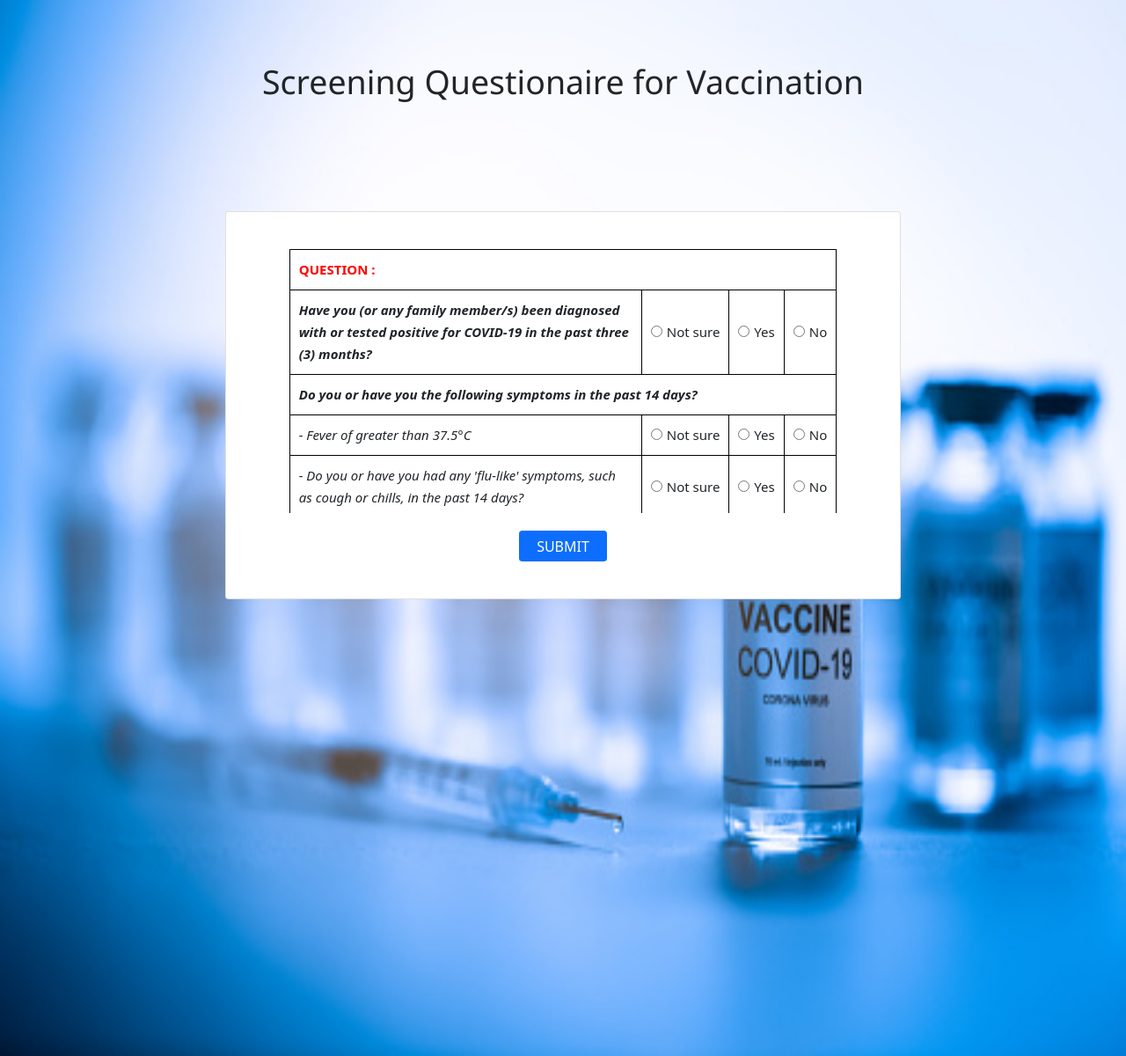
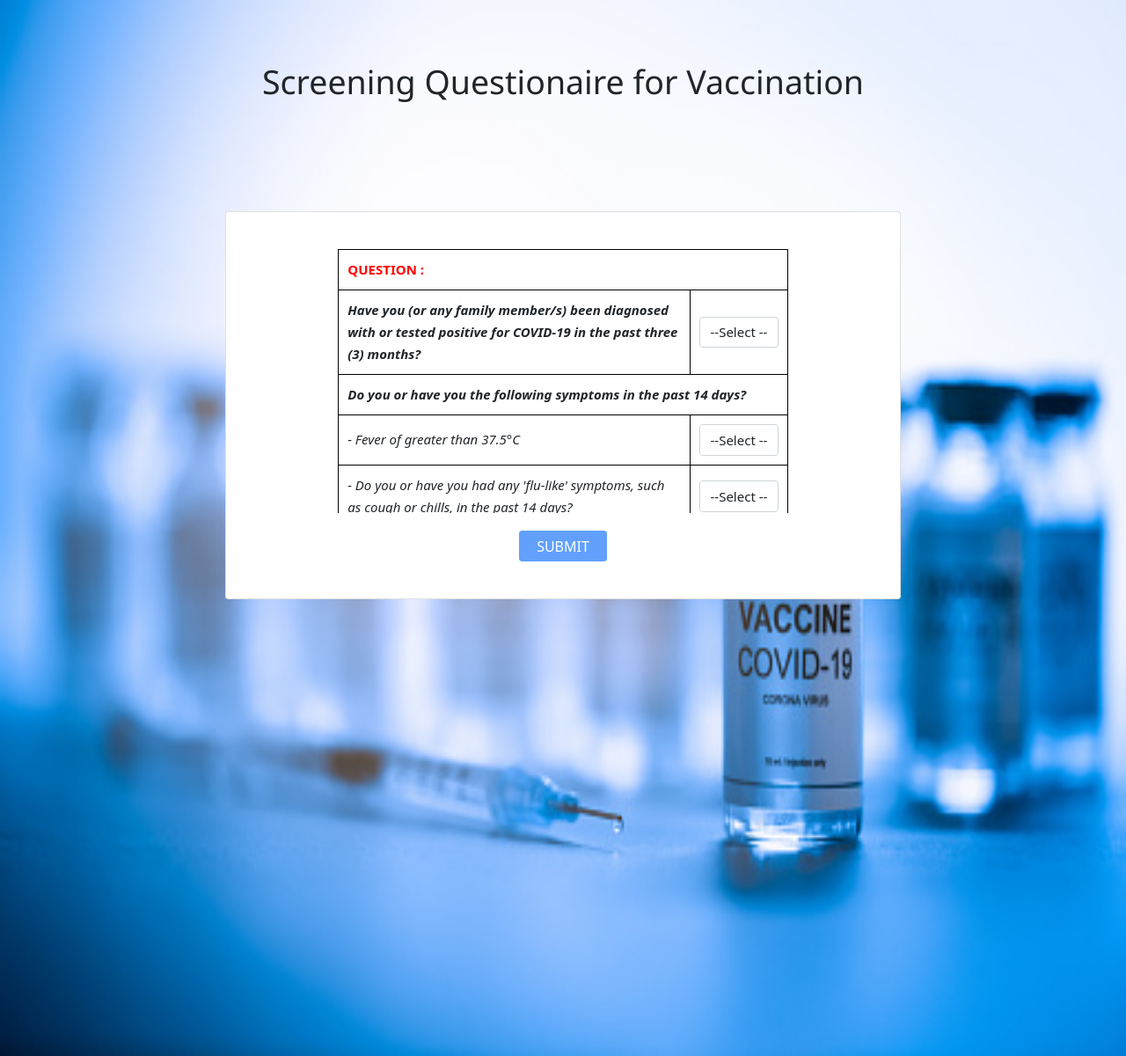
Before and after one commit to Whllrdtrrn/Myproject, a Django app: page /server-form-page/ in a window 1280 px wide. Shown: the whole page at 88% size. Run offline with Django 4.2, Linux system fonts and the light colour scheme; parts of the project's set-up code (start-up, migrations or seed data) failed here and were passed over.

Commit message:
initial commit

```diff
--- a/vaccimo/templates/serverform.html
+++ b/vaccimo/templates/serverform.html
@@ -70,6 +70,7 @@ margin-bottom: 30px;
 </head>
 <body>
   <img id="bg-main" src="{% static 'images/login.jpg' %}" alt="Cover Image" style="position: absolute; height: 100%; width: 100%;" />
+
   <div class="container-body">
     <div class="text">    <h1>Screening Questionaire for Vaccination</h1></div>
 
@@ -82,150 +83,240 @@ margin-bottom: 30px;
   </tr>
   <tr>
     <td width="400"height="60"><b><i>Have you (or any family member/s) been diagnosed with or tested positive for COVID-19 in the past three (3) months?&nbsp;</i></b></td>
-    <td width="auto"><input type="radio"id="notsure"name="number1">Not sure</td>
-    <td width="auto"><input type="radio"id="yes"name="number1">Yes</td>
-    <td width="auto"><input type="radio"id="no"name="number1">No</td>
+    <td width="auto">  <select name="Q1" class="form-control" id="txt_check_1_input1" >
+      <option selected disabled>--Select --</option>
+      <option>Not sure</option>
+      <option>Yes</option>
+      <option>No</option>
+      </select>
+     </td>
   </tr>
   <tr>
     <td colspan="4"height="40"><b><i>Do you or have you the following symptoms in the past 14 days?</i></b></td>
   </tr>
   <tr>
     <td><i>- Fever of greater than 37.5°C</i></td>
-    <td width="auto"><input type="radio"id="notsure"name="number2">Not sure</td>
-    <td width="auto"><input type="radio"id="yes"name="number2">Yes</td>
-    <td width="auto"><input type="radio"id="no"name="number2">No</td>
+    <td width="auto">  <select name="Q1" class="form-control" id="txt_check_1_input1" >
+      <option selected disabled>--Select --</option>
+      <option>Not sure</option>
+      <option>Yes</option>
+      <option>No</option>
+      </select>
+     </td>
   </tr>
   <tr>
     <td><i>- Do you or have you had any 'flu-like' symptoms, such as cough or chills, in the past 14 days?</i></td>
-    <td width="auto"><input type="radio"id="notsure"name="number3">Not sure</td>
-    <td width="auto"><input type="radio"id="yes"name="number3">Yes</td>
-    <td width="auto"><input type="radio"id="no"name="number3">No</td>
+    <td width="auto">  <select name="Q2" class="form-control" id="txt_check_1_input1" >
+      <option selected disabled>--Select --</option>
+      <option>Not sure</option>
+      <option>Yes</option>
+      <option>No</option>
+      </select>
+     </td>
   </tr>
   <tr>
     <td><i>- Do you experience shortness of breath or breathing difficulty?</i></td>
-    <td width="auto"><input type="radio"id="notsure"name="number4">Not sure</td>
-    <td width="auto"><input type="radio"id="yes"name="number4">Yes</td>
-    <td width="auto"><input type="radio"id="no"name="number4">No</td>
+    <td width="auto">  <select name="Q3" class="form-control" id="txt_check_1_input1" >
+      <option selected disabled>--Select --</option>
+      <option>Not sure</option>
+      <option>Yes</option>
+      <option>No</option>
+      </select>
+     </td>
   </tr>
   <tr>
     <td><i>- Do you have any difficulties with your sense of taste or smell at present?</i></td>
-    <td width="auto"><input type="radio"id="notsure"name="number5">Not sure</td>
-    <td width="auto"><input type="radio"id="yes"name="number5">Yes</td>
-    <td width="auto"><input type="radio"id="no"name="number5">No</td>
+    <td width="auto">  <select name="Q4" class="form-control" id="txt_check_1_input1" >
+      <option selected disabled>--Select --</option>
+      <option>Not sure</option>
+      <option>Yes</option>
+      <option>No</option>
+      </select>
+     </td>
   </tr>
   <tr>
     <td><i>- Headache, muscle or body ache</i></td>
-    <td width="auto"><input type="radio"id="notsure"name="number6">Not sure</td>
-    <td width="auto"><input type="radio"id="yes"name="number6">Yes</td>
-    <td width="auto"><input type="radio"id="no"name="number6">No</td>
+    <td width="auto">  <select name="Q5" class="form-control" id="txt_check_1_input1" >
+      <option selected disabled>--Select --</option>
+      <option>Not sure</option>
+      <option>Yes</option>
+      <option>No</option>
+      </select>
+     </td>
   </tr>
   <tr>
     <td><i>- Weakness or fatigue</i></td>
-    <td width="auto"><input type="radio"id="notsure"name="number7">Not sure</td>
-    <td width="auto"><input type="radio"id="yes"name="number7">Yes</td>
-    <td width="auto"><input type="radio"id="no"name="number7">No</td>
-  </tr>
+    <td width="auto">  <select name="Q6" class="form-control" id="txt_check_1_input1" >
+      <option selected disabled>--Select --</option>
+      <option>Not sure</option>
+      <option>Yes</option>
+      <option>No</option>
+      </select>
+     </td>
   <tr>
     <td><i>- Are you experiencing diarrhea?</i></td>
-    <td width="auto"><input type="radio"id="notsure"name="number8">Not sure</td>
-    <td width="auto"><input type="radio"id="yes"name="number8">Yes</td>
-    <td width="auto"><input type="radio"id="no"name="number8">No</td>
+    <td width="auto">  <select name="Q7" class="form-control" id="txt_check_1_input1" >
+      <option selected disabled>--Select --</option>
+      <option>Not sure</option>
+      <option>Yes</option>
+      <option>No</option>
+      </select>
+     </td>
   </tr>
   <tr>
     <td width="400"height="40"><b><i>Do you have any allergy to food, antibiotics, or any medicine?&nbsp;</i></b></td>
-    <td width="auto"><input type="radio"id="notsure"name="number9">Not sure</td>
-    <td width="auto"><input type="radio"id="yes"name="number9">Yes</td>
-    <td width="auto"><input type="radio"id="no"name="number9">No</td>
+    <td width="auto">  <select name="Q8" class="form-control" id="txt_check_1_input1" >
+      <option selected disabled>--Select --</option>
+      <option>Not sure</option>
+      <option>Yes</option>
+      <option>No</option>
+      </select>
+     </td>
   </tr>
   <tr>
     <td width="400"height="40"><b><i>Have you ever had a severe reaction to vaccines in the past?&nbsp;</i></b></td>
-    <td width="auto"><input type="radio"id="notsure"name="number10">Not sure</td>
-    <td width="auto"><input type="radio"id="yes"name="number10">Yes</td>
-    <td width="auto"><input type="radio"id="no"name="number10">No</td>
+    <td width="auto">  <select name="Q9" class="form-control" id="txt_check_1_input1" >
+      <option selected disabled>--Select --</option>
+      <option>Not sure</option>
+      <option>Yes</option>
+      <option>No</option>
+      </select>
+     </td>
   </tr>
   <tr>
     <td width="400"height="40"><b><i>Have you received any vaccine in the last 14 days?&nbsp;</i></b></td>
-    <td width="auto"><input type="radio"id="notsure"name="number11">Not sure</td>
-    <td width="auto"><input type="radio"id="yes"name="number11">Yes</td>
-    <td width="auto"><input type="radio"id="no"name="number11">No</td>
+    <td width="auto">  <select name="Q10" class="form-control" id="txt_check_1_input1" >
+      <option selected disabled>--Select --</option>
+      <option>Not sure</option>
+      <option>Yes</option>
+      <option>No</option>
+      </select>
+     </td>
   </tr>
   <tr>
     <td colspan="4"height="40"><b><i>For women :</i></b></td>
   </tr>
    <tr>
     <td><i>- Are you pregnant</i></td>
-    <td width="auto"><input type="radio"id="notsure"name="number12">Not sure</td>
-    <td width="auto"><input type="radio"id="yes"name="number12">Yes</td>
-    <td width="auto"><input type="radio"id="no"name="number12">No</td>
+    <td width="auto">  <select name="Q11" class="form-control" id="txt_check_1_input1" >
+      <option selected disabled>--Select --</option>
+      <option>Not sure</option>
+      <option>Yes</option>
+      <option>No</option>
+      </select>
+     </td>
   </tr>
    <tr>
     <td><i>- For women who are pregnant, are you in your 1st trimester (1 to 3 months) of pregnancy?</i></td>
-    <td width="auto"><input type="radio"id="notsure"name="number12">Not sure</td>
-    <td width="auto"><input type="radio"id="yes"name="number12">Yes</td>
-    <td width="auto"><input type="radio"id="no"name="number12">No</td>
+    <td width="auto">  <select name="Q12" class="form-control" id="txt_check_1_input1" >
+      <option selected disabled>--Select --</option>
+      <option>Not sure</option>
+      <option>Yes</option>
+      <option>No</option>
+      </select>
+     </td>
   </tr>
    <tr>
     <td><i>- Plans to get pregnant in the next 6 months?</i></td>
-    <td width="auto"><input type="radio"id="notsure"name="number12">Not sure</td>
-    <td width="auto"><input type="radio"id="yes"name="number12">Yes</td>
-    <td width="auto"><input type="radio"id="no"name="number12">No</td>
+    <td width="auto">  <select name="Q13" class="form-control" id="txt_check_1_input1" >
+      <option selected disabled>--Select --</option>
+      <option>Not sure</option>
+      <option>Yes</option>
+      <option>No</option>
+      </select>
+     </td>
   </tr>
   <tr>
     <td width="400"height="40"><b><i>Do you have a bleeding disorder or are you taking a blood thinner? (Example of Bleeding disorder: Hemophilia, Thalassemia) (Example of blood thinning medications: Aspirin, Clopidogrel, Warfarin, Cilostazol)&nbsp;</i></b></td>
-    <td width="auto"><input type="radio"id="notsure"name="number13">Not sure</td>
-    <td width="auto"><input type="radio"id="yes"name="number13">Yes</td>
-    <td width="auto"><input type="radio"id="no"name="number13">No</td>
+    <td width="auto">  <select name="Q14" class="form-control" id="txt_check_1_input1" >
+      <option selected disabled>--Select --</option>
+      <option>Not sure</option>
+      <option>Yes</option>
+      <option>No</option>
+      </select>
+     </td>
   </tr>
   <tr>
     <td colspan="4"height="40"><b><i>Do you have any of the following illness/disease?</i></b></td>
   </tr>
   <tr>
     <td><i>- Autoimmune disease</i></td>
-    <td width="auto"><input type="radio"id="notsure"name="number14">Not sure</td>
-    <td width="auto"><input type="radio"id="yes"name="number14">Yes</td>
-    <td width="auto"><input type="radio"id="no"name="number14">No</td>
+    <td width="auto">  <select name="Q15" class="form-control" id="txt_check_1_input1" >
+      <option selected disabled>--Select --</option>
+      <option>Not sure</option>
+      <option>Yes</option>
+      <option>No</option>
+      </select>
+     </td>
   </tr>
   <tr>
     <td><i>- HIV Diagnosis</i></td>
-    <td width="auto"><input type="radio"id="notsure"name="number15">Not sure</td>
-    <td width="auto"><input type="radio"id="yes"name="number15">Yes</td>
-    <td width="auto"><input type="radio"id="no"name="number15">No</td>
+    <td width="auto">  <select name="Q16" class="form-control" id="txt_check_1_input1" >
+      <option selected disabled>--Select --</option>
+      <option>Not sure</option>
+      <option>Yes</option>
+      <option>No</option>
+      </select>
+     </td>
   </tr>
   <tr>
     <td><i>- Cancer/Malignancy</i></td>
-    <td width="auto"><input type="radio"id="notsure"name="number16">Not sure</td>
-    <td width="auto"><input type="radio"id="yes"name="number16">Yes</td>
-    <td width="auto"><input type="radio"id="no"name="number16">No</td>
-  </tr>
+    <td width="auto">  <select name="Q17" class="form-control" id="txt_check_1_input1" >
+      <option selected disabled>--Select --</option>
+      <option>Not sure</option>
+      <option>Yes</option>
+      <option>No</option>
+      </select>
+     </td>
   <tr>
     <td><i>- Transplant Patient</i></td>
-    <td width="auto"><input type="radio"id="notsure"name="number17">Not sure</td>
-    <td width="auto"><input type="radio"id="yes"name="number17">Yes</td>
-    <td width="auto"><input type="radio"id="no"name="number18">No</td>
+    <td width="auto">  <select name="Q18" class="form-control" id="txt_check_1_input1" >
+      <option selected disabled>--Select --</option>
+      <option>Not sure</option>
+      <option>Yes</option>
+      <option>No</option>
+      </select>
+     </td>
   </tr>
   <tr>
     <td><i>- Under steroid treatment</i></td>
-    <td width="auto"><input type="radio"id="notsure"name="number19">Not sure</td>
-    <td width="auto"><input type="radio"id="yes"name="number20">Yes</td>
-    <td width="auto"><input type="radio"id="no"name="number21">No</td>
+    <td width="auto">  <select name="Q19" class="form-control" id="txt_check_1_input1" >
+      <option selected disabled>--Select --</option>
+      <option>Not sure</option>
+      <option>Yes</option>
+      <option>No</option>
+      </select>
+     </td>
   </tr>
   <tr>
     <td><i>- Bed ridden, terminal illness, less than 6mos prognosis</i></td>
-    <td width="auto"><input type="radio"id="notsure"name="number22">Not sure</td>
-    <td width="auto"><input type="radio"id="yes"name="number22">Yes</td>
-    <td width="auto"><input type="radio"id="no"name="number22">No</td>
+    <td width="auto">  <select name="Q20" class="form-control" id="txt_check_1_input1" >
+      <option selected disabled>--Select --</option>
+      <option>Not sure</option>
+      <option>Yes</option>
+      <option>No</option>
+      </select>
+     </td>
   </tr>
   <tr>
     <td width="400"height="40"><b><i>Are you bedridden?&nbsp;</i></b></td>
-    <td width="auto"><input type="radio"id="notsure"name="number23">Not sure</td>
-    <td width="auto"><input type="radio"id="yes"name="number23">Yes</td>
-    <td width="auto"><input type="radio"id="no"name="number23">No</td>
+    <td width="auto">  <select name="Q21" class="form-control" id="txt_check_1_input1" >
+      <option selected disabled>--Select --</option>
+      <option>Not sure</option>
+      <option>Yes</option>
+      <option>No</option>
+      </select>
+     </td>
   </tr>
   <tr>
     <td width="400"height="40"><b><i>Are you wheelchair bound?&nbsp;</i></b></td>
-    <td width="auto"><input type="radio"id="notsure"name="number24">Not sure</td>
-    <td width="auto"><input type="radio"id="yes"name="number24">Yes</td>
-    <td width="auto"><input type="radio"id="no"name="number24">No</td>
+    <td width="auto">  <select name="Q22" class="form-control" id="txt_check_1_input1" >
+      <option selected disabled>--Select --</option>
+      <option>Not sure</option>
+      <option>Yes</option>
+      <option>No</option>
+      </select>
+     </td>
   </tr>
 </table>
 <p style="color:red;text-align:left ;  margin: 15px; ">Note: If you answered yes to any of the above-mentioned diseases/condition, please provide a medical clearance from your physician on the day of your vaccination.</p>
@@ -233,32 +324,56 @@ margin-bottom: 30px;
     <tr>
         <td style="padding: 10px;"><b><i>Allergies <small>(Please check all that apply):</small></i></b>
           <br>
-        <input type="checkbox"><small>Drug Allergy</small>
-        &nbsp;&nbsp;&nbsp;&nbsp;<input type="checkbox"><small>Food Allergy</small>
-        &nbsp;&nbsp;&nbsp;&nbsp;<input type="checkbox"><small>Insect Allergy</small>
-        &nbsp;&nbsp;&nbsp;&nbsp;<input type="checkbox"><small>Latex Allergy</small>
-        &nbsp;&nbsp;&nbsp;&nbsp;<input type="checkbox"><small>Mold Allergy</small>
-        &nbsp;&nbsp;&nbsp;&nbsp;<input type="checkbox"><small>Pet Allergy</small>
-        &nbsp;&nbsp;&nbsp;&nbsp;<input type="checkbox"><small>Pollen Allergy</small>
+          <input type="checkbox"name="allergy"value="Drug Allergy"/><small>Drug Allergy</small>
+          &nbsp;&nbsp;&nbsp;&nbsp;<input type="checkbox" name="allergy" value="Food Allergy"/><small>Food Allergy</small>
+          &nbsp;&nbsp;&nbsp;&nbsp;<input type="checkbox"name="allergy" value="Insect Allergy"/><small>Insect Allergy</small>
+          &nbsp;&nbsp;&nbsp;&nbsp;<input type="checkbox"name="allergy"value="Latex Allergy"/><small>Latex Allergy</small>
+          &nbsp;&nbsp;&nbsp;&nbsp;<input type="checkbox"name="allergy"value="Mold Allergy"/><small>Mold Allergy</small>
+         <input type="checkbox"name="allergy"value="Pet Allergy"/><small>Pet Allergy</small>
+        <input type="checkbox"name="allergy"value="Pollen Allergy"/><small>Pollen Allergy</small>
           <br><br>
-        <b><i>With Co-morbidities? <span style="color:red;" >*</span></i></b><br>
-        <input type="radio"id="yes"name="number14"><small>YES</small>
-        <input type="radio"name="number14"><small>NO</small>
+          <b><i>With Co-morbidities? <span style="color:red;" >*</span></i></b>
+          <br>
+           <select name="Q21" class="form-control" id="txt_check_1_input1" >
+            <option selected disabled>--Select --</option>
+            <option>Yes</option>
+            <option>No</option>
+            </select>
           <br><br>
           <b><i>Was diagnosed with COVID-19? <span style="color:red;" >*</span></i></b><br>
-        <input type="radio"id="yes"name="number25"><small>YES</small>
-        <input type="radio"name="number25"><small>NO</small>
-
+          <select name="Q21" class="form-control" id="txt_check_1_input1" >
+            <option selected disabled>--Select --</option>
+            <option>Yes</option>
+            <option>No</option>
+            </select>
           <p><small>Please make sure you have reviewed all answers and uploaded all necessary documents, if any. No changes shall be possible after submission.<br>
-          <input type="checkbox">I have reviewed my reply and uploaded the correct documents and attest that they are all correct.</small></p>
+            <input type="checkbox" onclick="EnableDisable()" id="myCheck">I have reviewed my reply and uploaded the correct documents and attest that they are all correct.</small>
+          </p>
         </td>
      </tr>
 </table>
 </div>
-<button type="button" onclick="alert('RESPONSE HAS BEEN SUBMITTED')"class="btn btn-primary mb-3">SUBMIT</button>
+      <button id="txt_1_a" type="button" onclick="alert('RESPONSE HAS BEEN SUBMITTED')"class="btn btn-primary mb-3 disabled" >SUBMIT</button>
+</div>
 
 </div>
 
-</div>
+<script>
+
+  function EnableDisable() {
+      var btnSubmit = document.getElementById("myCheck");
+      var element = document.getElementById("txt_1_a");
+      if (btnSubmit.checked == true) {
+          element.classList.remove("disabled");
+
+
+      } else {
+          element.classList.add("disabled");
+
+      }
+  }
+</script>
 </body>
 </html>
+</body>
+</html>
--- a/vaccimo/templates/sideeffect.html
+++ b/vaccimo/templates/sideeffect.html
@@ -92,7 +92,6 @@
                                             </div>
                                         </div>
 
-
                                         <div class="col-md-1 mb-3">
                                             <div class="form-check">
                                                 <input  class="form-check-input "  onclick="EnableDisable2()"  type="checkbox" value="" id="myCheck2" />
@@ -116,6 +115,7 @@
                                                 <input class="form-check-input" type="radio" disabled name="headache" id="txt_check_2_input3" value="option3" />
                                                 <label class="form-check-label" for="inlineRadio3">3 </label>
                                             </div> -->
+
                                             <select name="headache" class="form-control" id="txt_check_2_input1" disabled>
                                                 <option selected disabled>--Select the grade of pain --</option>
                                                 <option>GRADE 1 (Mild)</option>
--- a/vaccimo/urls.py
+++ b/vaccimo/urls.py
@@ -12,7 +12,4 @@ urlpatterns = [
     path('success-page/', views.success_page, name='success' ),
     path('dashboard/', views.dashboard, name='dashboard' ),
 
-
-
-
 ]
--- a/vaccimo/views.py
+++ b/vaccimo/views.py
@@ -26,7 +26,6 @@ def login_page(request):
      return render(request,'login_page.html')
 
 
-
 def register_page(request):
     if request.method == 'POST':
         username = request.POST['username']
@@ -48,11 +47,9 @@ def register_page(request):
 
                 return redirect('loginpage')
 
-
         else:
             messages.info(request, 'Both passwords are not matching')
             return redirect('register_page')
-
 
     else:
         return render(request, 'register_page.html')
@@ -83,27 +80,28 @@ def information_page (request):
 
 
 def sideeffect_page(request):
+
     if request.method == 'POST':
-        muscle_ache = request.POST['muscle_ache']
-        headache = request.POST['headache']
-        fever= request.POST['fever']
-        redness = request.POST['redness']
-        swelling = request.POST['swelling']
-        tenderness = request.POST['tenderness']
-        warmth = request.POST['warmth']
-        itch = request.POST['itch']
-        induration= request.POST['induration']
-        feverish = request.POST['feverish']
-        chills= request.POST['chills']
-        join_pain = request.POST['join_pain']
-        fatigue= request.POST['fatigue']
-        nausea= request.POST['nausea']
-        vomiting = request.POST['vomiting']
+        muscle_ached = request.POST['muscle_ache']
+        headached = request.POST['headache']
+        feverd= request.POST['fever']
+        rednessd = request.POST['redness']
+        swellingd = request.POST['swelling']
+        tendernessd = request.POST['tenderness']
+        warmthd = request.POST['warmth']
+        itchd = request.POST['itch']
+        indurationd= request.POST['induration']
+        feverishd = request.POST['feverish']
+        chillsd= request.POST['chills']
+        join_paind = request.POST['join_pain']
+        fatigued= request.POST['fatigue']
+        nausead= request.POST['nausea']
+        vomitingd = request.POST['vomiting']
 
-        items = sideeffect (muscle_ache=muscle_ache,headache=headache,
-        fever=fever,redness=redness,swelling=swelling,tenderness=tenderness,
-        warmth=warmth,itch=itch,induration=induration,feverish=feverish,chills=chills,
-        join_pain=join_pain,fatigue=fatigue,nausea=nausea,vomiting=vomiting)
+        items = sideeffect (muscle_ache=muscle_ached,headache=headached,
+        fever=feverd,redness=rednessd,swelling=swellingd,tenderness=tendernessd,
+        warmth=warmthd,itch=itchd,induration=indurationd,feverish=feverishd,chills=chillsd,
+        join_pain=join_paind,fatigue=fatigued,nausea=nausead,vomiting=vomitingd)
         items.save()
         return redirect("success")
     else:
@@ -119,16 +117,18 @@ def success_page(request):
     template = loader.get_template('success.html')
     return HttpResponse(template.render())
 
+
 def dashboard (request):
      item_list = user.objects.all()
      item_lists = sideeffect.objects.all()
+     userAccount = User.objects.all()
 
      context = {
-        'item_list': item_list
+        'item_list': item_list,
+        'item_lists': item_lists,
+        'userAccount': userAccount
     }
-     context = {
-        'item_lists': item_lists
-    }
+
      return render (request,'system/dashboard.html',context)
 
     # template = loader.get_template('system/dashboard.html')
```
Also changed, not shown: vaccimo/static/css/information.css (+10 -0 lines), vaccimo/templates/information.html (+39 -4 lines), vaccimo/templates/system/dashboard.html (+74 -74 lines), vaccimo/models.py (line endings or trailing spaces). Lines whose indentation alone changed are shown as unchanged.
